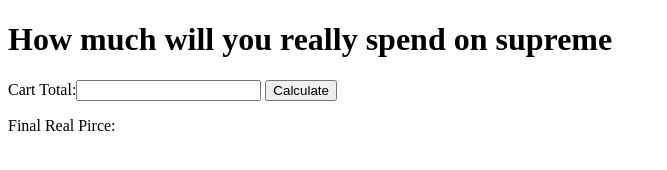
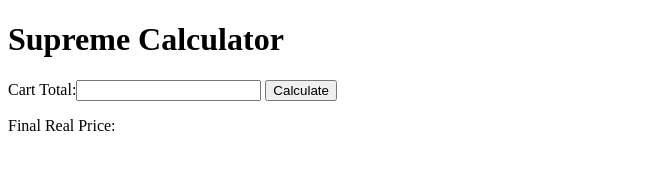
Before and after one commit to aidanfwong/Supreme-Calculator, a plain HTML site: page index.html in a window 1280 px wide. Shown: the whole page, without its empty margins (0-667 px from the left). Drawn offline with Linux system fonts and the light colour scheme.

Commit message:
spelling

```diff
--- a/index.html
+++ b/index.html
@@ -5,10 +5,10 @@
   <title>Supreme Calculator</title>
 </head>
 <body>
-  <h1>How much will you really spend on supreme</h1>
+  <h1>Supreme Calculator</h1>
   <label>Cart Total:<input type="number" id="usdPrice"></label>
   <button onclick="calculate()">Calculate</button>
-  <p>Final Real Pirce:<span id="finalPrice"></span></p>
+  <p>Final Real Price:<span id="finalPrice"></span></p>
 
   <script>
     async function calculate() {
```
